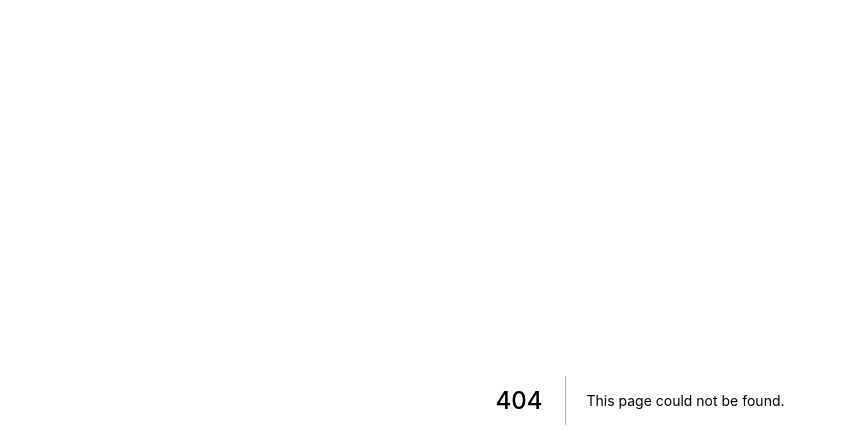
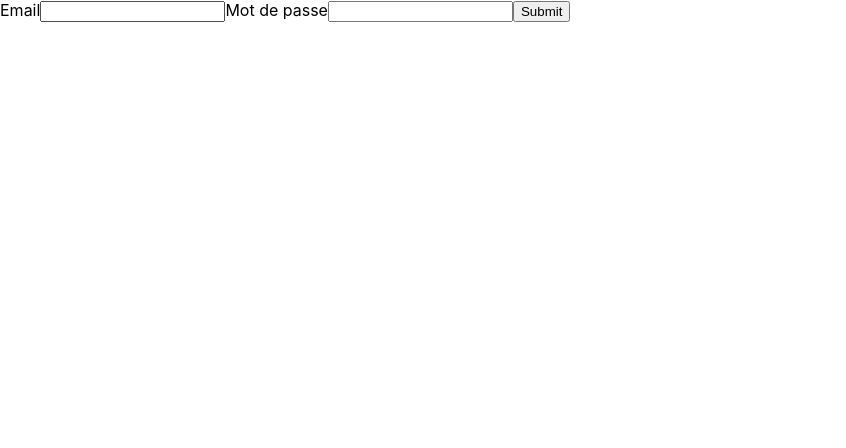
Before and after one commit to GauthierBosson/next-blog, a Next.js app: page /login in a window 1280 px wide. Before the commit this address had no page. Shown: the top 448 px of the page, without its empty margins (0-846 px from the left). Built offline with nearby package versions, Linux system fonts and the light colour scheme.

Commit message:
modified api routing, added new routes + fetch

```diff
--- a/package.json
+++ b/package.json
@@ -8,6 +8,11 @@
     "start": "next start"
   },
   "dependencies": {
+    "@chakra-ui/core": "^0.8.0",
+    "@emotion/core": "^10.0.35",
+    "@emotion/styled": "^10.0.27",
+    "bcrypt": "^5.0.0",
+    "emotion-theming": "^10.0.27",
     "next": "9.5.3",
     "react": "16.13.1",
     "react-dom": "16.13.1",
--- a/pages/api/hello.js
+++ /dev/null
@@ -1,6 +0,0 @@
-// Next.js API route support: https://nextjs.org/docs/api-routes/introduction
-
-export default (req, res) => {
-  res.statusCode = 200
-  res.json({ name: 'John Doe' })
-}
--- /dev/null
+++ b/pages/api/login/index.js
@@ -0,0 +1,4 @@
+export default (req, res) => {
+  const data = JSON.parse(req.body);
+  res.status(200).json({ "data": data });
+};
--- a/pages/api/register.js
+++ /dev/null
@@ -1,12 +0,0 @@
-import db from '../../lib/db';
-const escape = require('sql-template-strings');
-
-export default async (req, res) => {
-  const { name, email, password } = JSON.parse(req.body);
-  console.log(req.body);
-  const newUser = await db.query(escape`
-    INSERT INTO USER (name, email, password) VALUES (${name}, ${email}, ${password})
-  `)
-
-  res.json(newUser);
-}
--- /dev/null
+++ b/pages/api/register/index.js
@@ -0,0 +1,16 @@
+import db from "../../lib/db";
+const escape = require("sql-template-strings");
+
+export default async (req, res) => {
+  const { name, email, password } = JSON.parse(req.body);
+
+  try {
+    const newUser = await db.query(escape`
+      INSERT INTO USER (name, email, password) VALUES (${name}, ${email}, ${password})
+    `);
+
+    res.status(200).json(newUser);
+  } catch (e) {
+    res.status(404).json({ "message": "an error occurred while creating user" });
+  }
+};
--- /dev/null
+++ b/pages/login.js
@@ -0,0 +1,34 @@
+import { useForm } from "react-hook-form";
+
+const Login = () => {
+  const { register, handleSubmit, errors } = useForm();
+
+  const onSubmit = async (data) => {
+    const rawRes = await fetch("/api/login", {
+      method: "POST",
+      body: JSON.stringify(data),
+    });
+
+    const res = await rawRes.json();
+
+    console.log(res);
+  };
+
+  return (
+    <div>
+      <form onSubmit={handleSubmit(onSubmit)}>
+        <label>
+          Email
+          <input type="text" name="email" ref={register} />
+        </label>
+        <label>
+          Mot de passe
+          <input type="text" name="password" ref={register} />
+        </label>
+        <input type="submit" />
+      </form>
+    </div>
+  );
+};
+
+export default Login;
--- /dev/null
+++ b/theme.js
@@ -0,0 +1,5 @@
+import { theme } from "@chakra-ui/core";
+
+export default {
+  ...theme
+}
```
Also changed, not shown: pages/api/users/[id].js (added), pages/api/users/index.js (renamed from pages/api/users.js), 1 other file (tests, documents, lock files or other folders).
